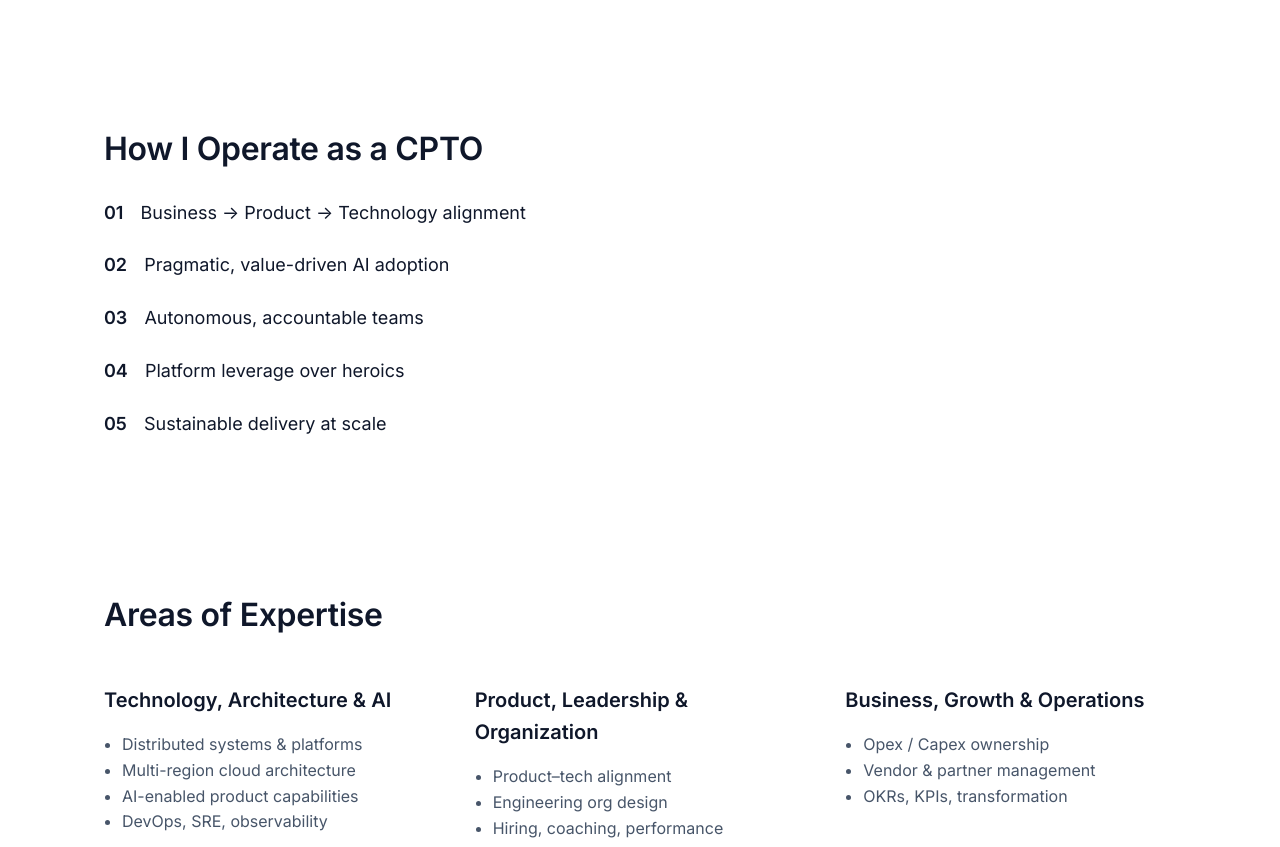
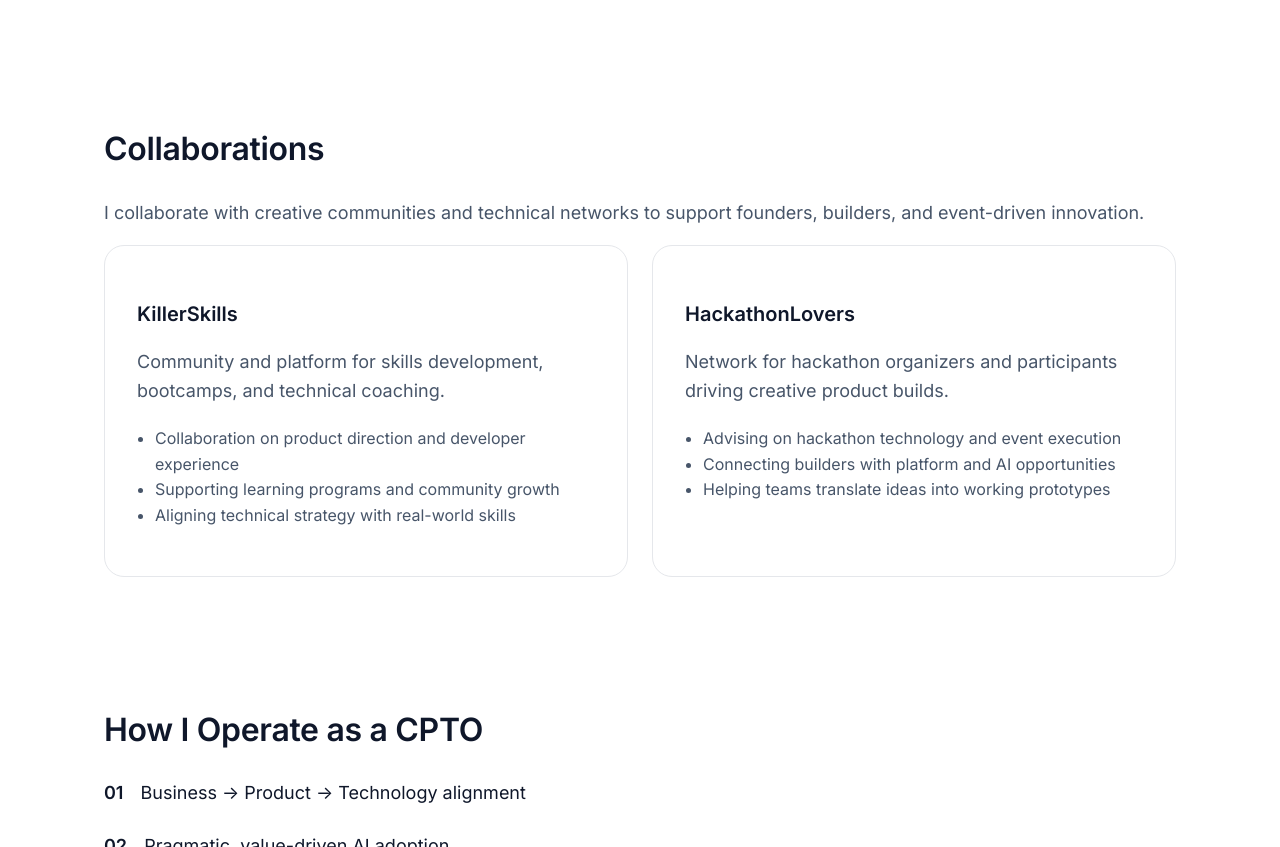
Before and after one commit to smontiu/smontiu.github.io, a website: page index.html in a window 1280 px wide. Shown: the part 2418-3265 px from the top of the page. Drawn offline with Linux system fonts and the light colour scheme.

Commit message:
feat: add collaborations

```diff
--- a/index.html
+++ b/index.html
@@ -357,6 +357,32 @@
       </div>
     </section>
 
+    <!-- Collaborations -->
+    <section>
+      <h2>Collaborations</h2>
+      <p>I collaborate with creative communities and technical networks to support founders, builders, and event-driven innovation.</p>
+      <div class="cards">
+        <div class="card">
+          <h3>KillerSkills</h3>
+          <p>Community and platform for skills development, bootcamps, and technical coaching.</p>
+          <ul>
+            <li>Collaboration on product direction and developer experience</li>
+            <li>Supporting learning programs and community growth</li>
+            <li>Aligning technical strategy with real-world skills</li>
+          </ul>
+        </div>
+        <div class="card">
+          <h3>HackathonLovers</h3>
+          <p>Network for hackathon organizers and participants driving creative product builds.</p>
+          <ul>
+            <li>Advising on hackathon technology and event execution</li>
+            <li>Connecting builders with platform and AI opportunities</li>
+            <li>Helping teams translate ideas into working prototypes</li>
+          </ul>
+        </div>
+      </div>
+    </section>
+
     <!-- Principles -->
     <section class="principles">
       <h2>How I Operate as a CPTO</h2>
--- a/sitemap.xml
+++ b/sitemap.xml
@@ -6,6 +6,6 @@
             http://www.sitemaps.org/schemas/sitemap/0.9/sitemap.xsd">
 <url>
   <loc>https://montiu.com/</loc>
-  <lastmod>2026-03-31T20:40:00+00:00</lastmod>
+  <lastmod>2026-04-07T00:00:00+00:00</lastmod>
 </url>
 </urlset>
```
Also changed, not shown: AGENTS.md (added, +22 -0 lines).
